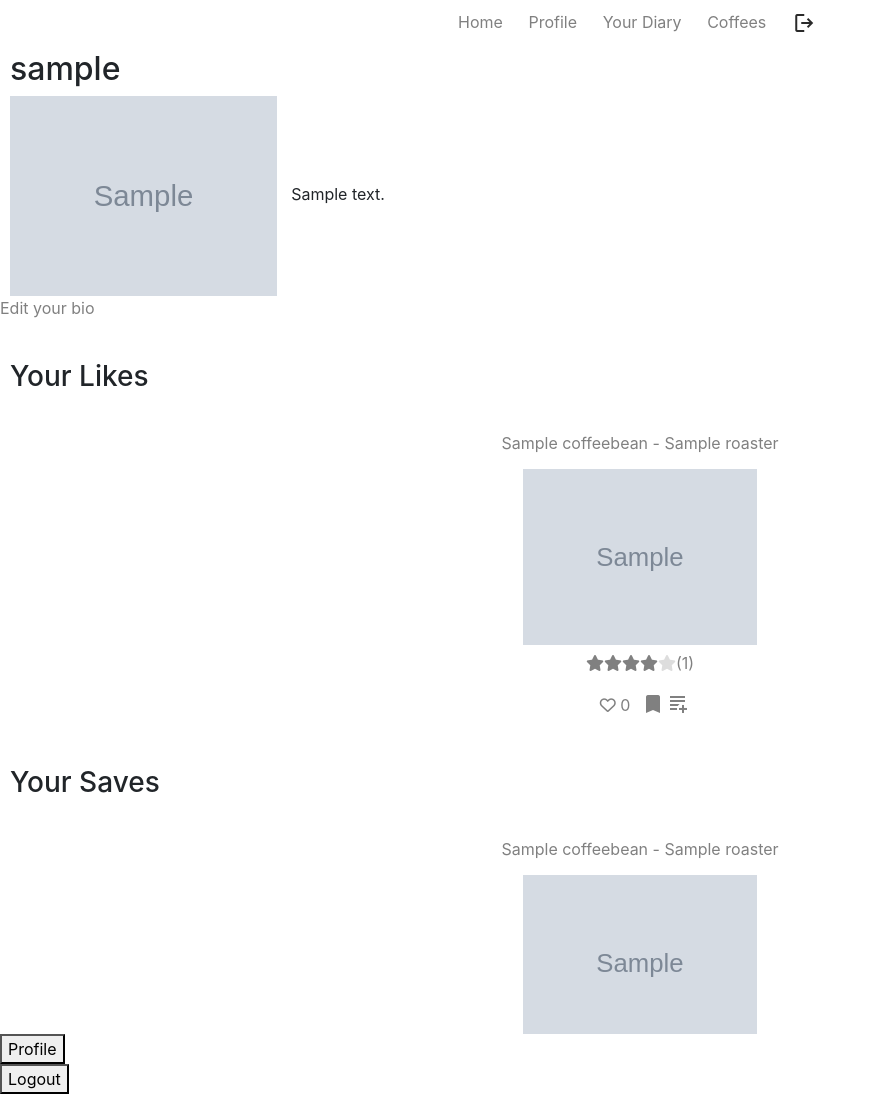
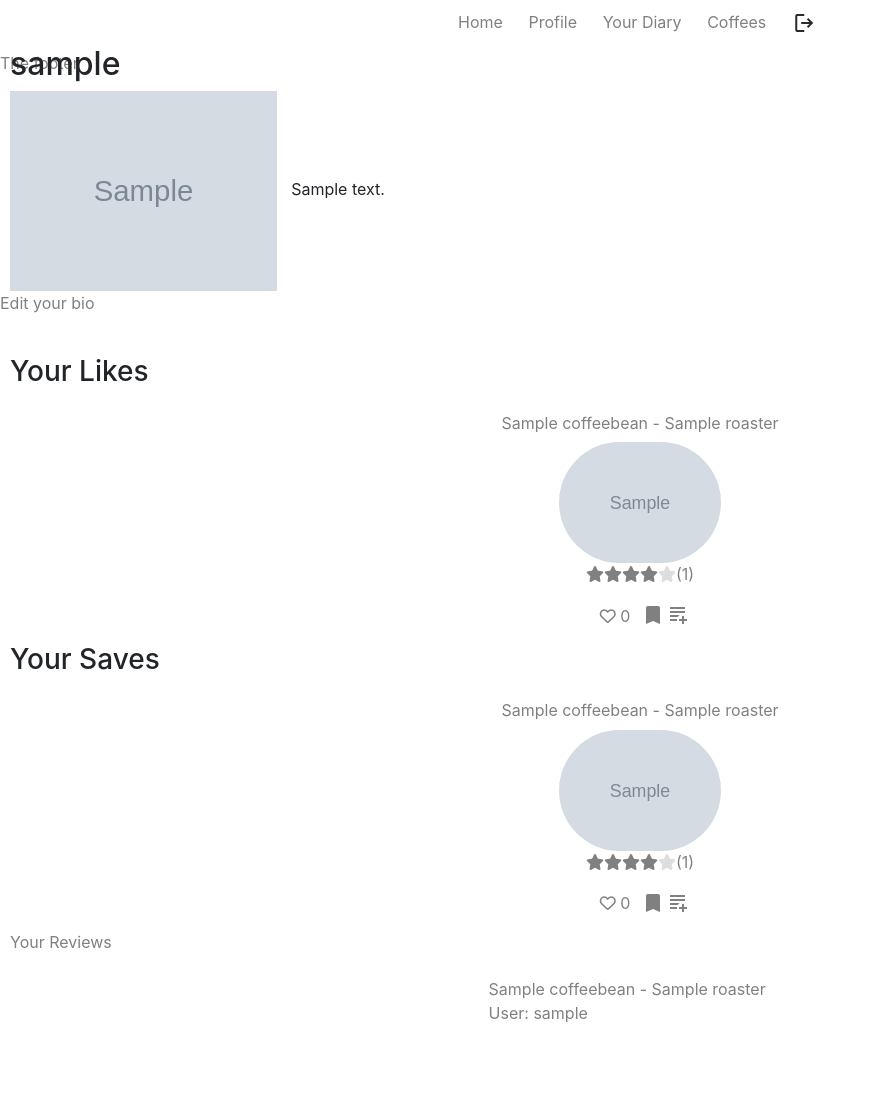
Before and after one commit to hce93/CoffeeApp, a Django app: a page that uses app/templates/base.html in a window 1280 px wide. Shown: the whole page, without its empty margins (0-875 px from the left). After the commit the page ends 1022 px from the top, so only its background shows below. Run offline with Django 5.2, Linux system fonts and the light colour scheme; a user stored in the database is signed in; tables that the repository leaves empty hold one stand-in row (values such as "Sample post"); grey boxes marked "Sample" are stand-in pictures; a database or web service that is not in the repository returns one stand-in record (values such as "Sample title"); some libraries are stand-ins or nearby versions.

Commit message:
18/07/24 commit

```diff
--- a/app/static/styles.css
+++ b/app/static/styles.css
@@ -1,5 +1,8 @@
 body{
     overflow: scroll;
+    display: flex;
+    flex-direction: column;
+    height:100%
 }
 
 p, a{
@@ -66,7 +69,7 @@
     text-decoration: underline;
 }
 .review-div{
-    padding-bottom: 1%;
+    padding: 0% 0.5% 1% 0.5%;
 }
 
 .deleted, .added{
@@ -110,11 +113,12 @@
     color:white !important;
 }
 
-.recent-coffee-div, .recent-review-div, .popular-review-div{
+.recent-review-div, .popular-review-div{
     width:100vw;
     display:flex;
     justify-content: space-around;
     overflow: scroll;
+    height:max(15%, 150px);
 }
 
 .search_coffee_container{
@@ -163,14 +167,19 @@
 /* main stylings */
 main{
     height:calc(100vh - 50px);
+    width: 100vw;
     display:flex;
     overflow-x: hidden;
+    position: absolute;
+    flex:1;
+    margin-top: 3.5%;
 }
 main>*{
     padding:0 10px
 }
 header{
-    height: 50px;
+    flex: 0 0 5%;
+    background-color: white;
 }
 /* index page */
     /* top banner stylings */
@@ -197,7 +206,6 @@
         height:max(45vh, 400px);
         align-content: center;
         position:relative;
-        margin-bottom: 20px;
     }
     #index-title{
         text-align: center;
@@ -262,9 +270,8 @@
         font-size: 20px;
     }
     #play-pause-button{
-        position: fixed;
-        top:max(45vh, 400px);
-        left: 95vw;
+        position: relative;
+        top:-50px;
         border:none;
         background-color: transparent;
         color: seashell !important;
@@ -298,17 +305,23 @@
 .coffee-link>img{
     height:80%;
     width: fit-content;
+    border-radius: 100px;
 }
 
 .recent-coffee-div{
-    height: max(35%, 200px);
-    margin-bottom: 20px;
+    height: max(25%, 200px);
     padding-top: 15px;
     padding-bottom: 15px;
+    width:100vw;
+    display:flex;
+    justify-content: space-around;
 }
 
 .review-div{
     max-width: 30%;
+    display: flex;
+    flex-direction: column;
+    justify-content: space-evenly;
 }
 
 .bookmark, .add-diary, .avg_star, #avg-rating-count, .fa-heart, .like-count, .fa-comment{
--- a/app/templates/base.html
+++ b/app/templates/base.html
@@ -48,11 +48,8 @@
         {% endblock content %}
         </main>
         <footer>
-            {% if  user.is_authenticated %}
-            <form method="post" action="{% url 'profile' user}">
-              {% csrf_token %}
-              <button type="submit">Profile</button>
-            </form>
+            <p>The footer</p>
+            {% comment %} {% if  user.is_authenticated %}
             <form method="post" action="{% url 'logout' %}">
               {% csrf_token %}
               <button type="submit">Logout</button>
@@ -66,7 +63,7 @@
               {% csrf_token %}
               <button type="submit">Register</button>
             </form>
-          {% endif %}
+          {% endif %} {% endcomment %}
         </footer>
         {% block scripts %}
 
```
Also changed, not shown: 2 other files.
